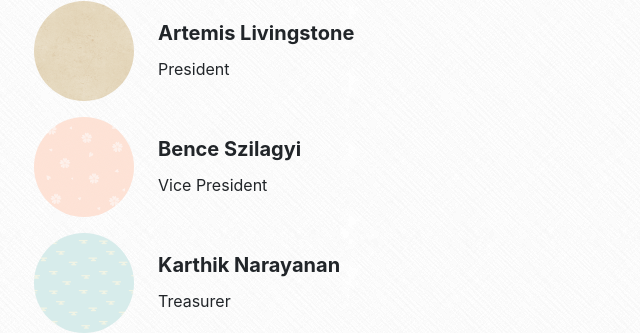
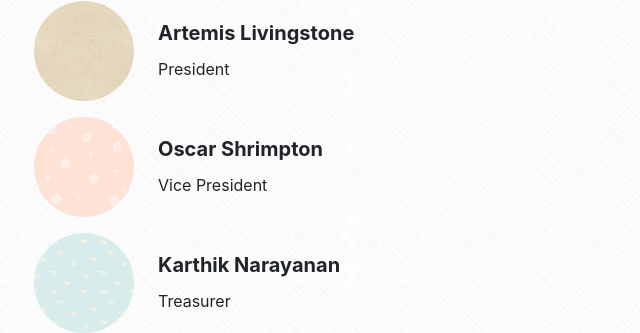
Before and after one commit to compsoc-edinburgh/website, a Jekyll site: the page built from _pages/team.html, in a window 1280 px wide. Shown: the part 561-894 px from the top of the page, without its empty margins (51-691 px from the left). Built offline with Jekyll 4.4.1, drawn with Linux system fonts in a browser that asks for light colours; nearby versions of some CDN libraries.

Commit message:
Update Vice President

```diff
--- a/_data/committee/2021-2022.yml
+++ b/_data/committee/2021-2022.yml
@@ -6,7 +6,7 @@ teams:
         # url:
         # img:
 
-      - name: Bence Szilagyi
+      - name: Oscar Shrimpton
         role: Vice President
       #   url:
       #   img:
```
